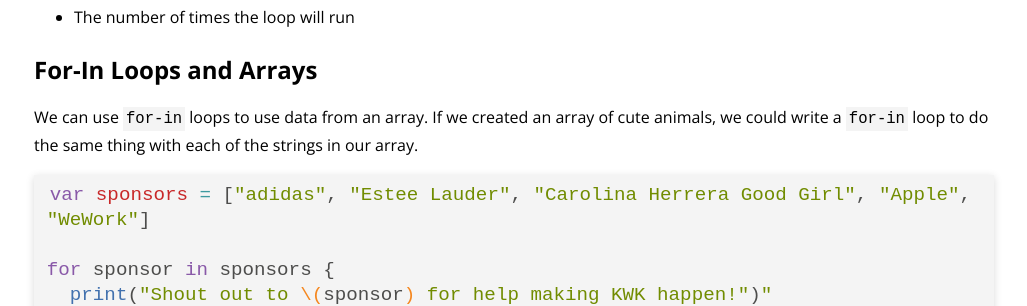
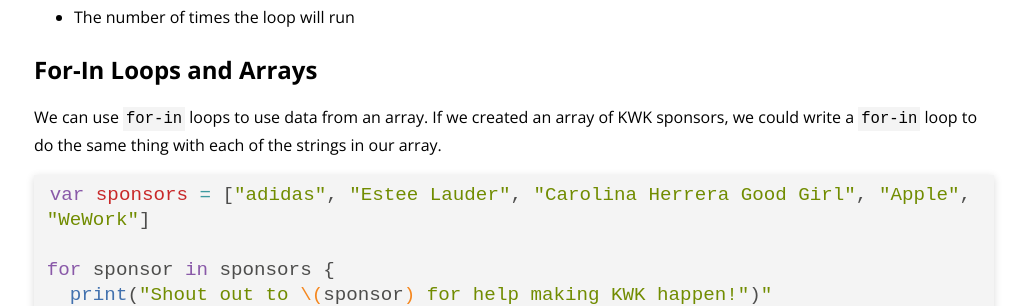
Before and after one commit to ameseee/kwk-curriculum-site, a Jekyll site: the page built from swift-ios/lessons/loops/index.md, in a window 1280 px wide and 900 px high, scrolled down 976 px. Shown: the part 154-460 px from the top of the window, without its empty margins (126-1153 px from the left). Built offline with Jekyll 4.4.1, drawn with Linux system fonts in a browser that asks for light colours; nearby versions of some CDN libraries.

````diff
--- a/swift-ios/lessons/loops/index.md
+++ b/swift-ios/lessons/loops/index.md
@@ -36,7 +36,7 @@
 
 ## For-In Loops and Arrays
 
-We can use `for-in` loops to use data from an array. If we created an array of cute animals, we could write a `for-in` loop to do the same thing with each of the strings in our array.
+We can use `for-in` loops to use data from an array. If we created an array of KWK sponsors, we could write a `for-in` loop to do the same thing with each of the strings in our array.
 
 ```swift
 var sponsors = ["adidas", "Estee Lauder", "Carolina Herrera Good Girl", "Apple", "WeWork"]
````
